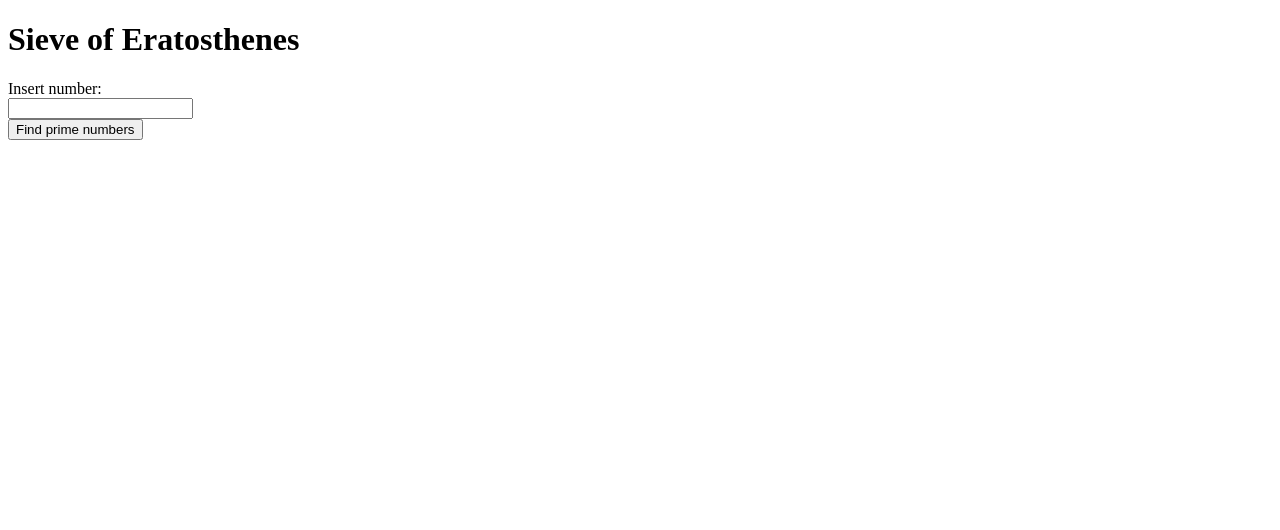
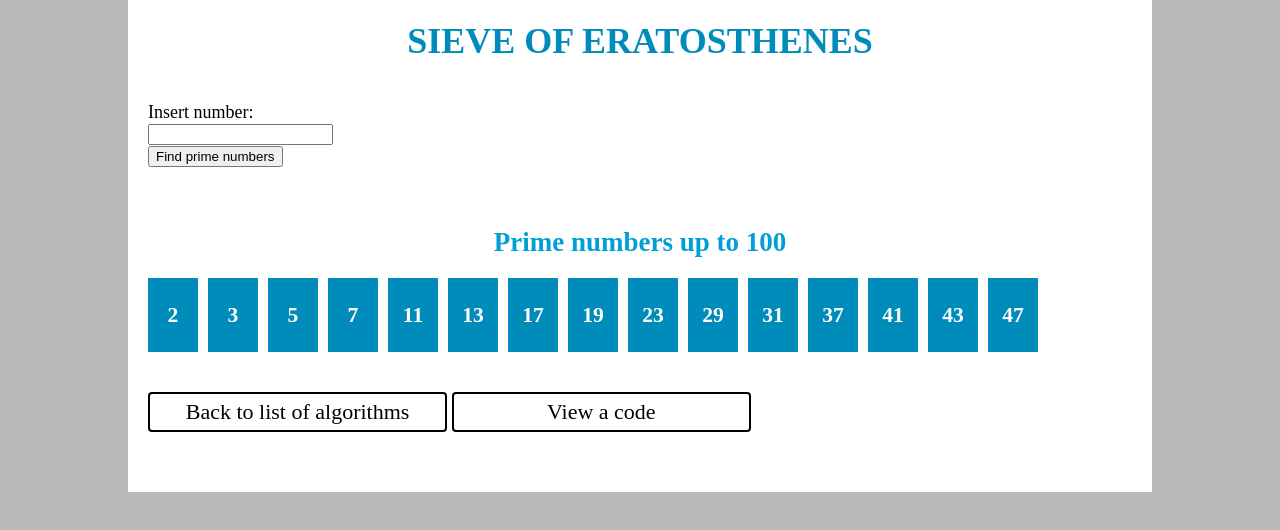
Before and after one commit to vit-krizka/algorithms, a plain HTML site: page pages/sieveOfEratosthenes.html in a window 1280 px wide. Drawn offline with Linux system fonts and the light colour scheme.

Commit message:
algorithm page

```diff
--- a/pages/sieveOfEratosthenes.html
+++ b/pages/sieveOfEratosthenes.html
@@ -1,27 +1,103 @@
 <!DOCTYPE html>
 <html lang="en">
+
 <head>
     <meta charset="UTF-8">
     <meta http-equiv="X-UA-Compatible" content="IE=edge">
     <meta name="viewport" content="width=device-width, initial-scale=1.0">
     <title>Sieve of Eratosthenes</title>
+    <link rel="stylesheet" type="text/css" href="../style.css">
 </head>
+
 <body>
+    <main class="container algo">
+        <h1>SIEVE OF ERATOSTHENES</h1>
 
-<h1>Sieve of Eratosthenes</h1>
+        <section>
             <form id="post">
                 <label for="maxNumber">Insert number:</label><br>
                 <input type="number" id="maxNumber" name="maxNumber"><br>
                 <input type="submit" value="Find prime numbers">
             </form>
-<p id="primeNumbers"></p>
+        </section>
+
+        <section>
+            <div id="primeNumbersSection">
+            </div>
+        </section>
+
+        <section>
+            <div>
+                <div class="button-grey">
+                    <a href="/">Back to list of algorithms</a>
+                </div>
+                <div class="button-grey">
+                    <a href="/pages/sieveOfEratosthenesCode.html">View a code</a>
+                </div>
+            </div>
+        </section>
 
         <script>
             let form = document.querySelector('#post');
             let data = new FormData(form);
-    let number = data.get('maxNumber');
+            let maxNumber = data.get('maxNumber') || 100;
 
-    document.getElementById(primeNumbers).innerHTML = "2";
+            let primeNumbersSection = document.getElementById("primeNumbersSection");
+
+            function sieveOfEratosthenes(n) {
+                if (n <= 1) {
+                    return [];
+                }
+
+                const numbers = new Map();
+
+                for (i = 0; i <= n; i++) {
+                    numbers.set(i, true);
+                }
+
+                numbers.set(0, false);
+                numbers.set(1, false);
+
+                const maxN = Math.sqrt(n);
+
+                for (i = 2; i <= maxN; i++) {
+                    if (numbers.get(i) === true) {
+                        for (j = i * 2; j <= n; j = j + i) {
+                            numbers.set(j, false);
+                        }
+                    }
+                }
+
+                primeNumbers = [];
+
+                numbers.forEach(function (value, key) {
+                    if (value === true) {
+                        primeNumbers.push(key);
+                    }
+                });
+
+                return primeNumbers;
+            }
+
+            function printPrimeNumbers() {
+                const primeNumberTitle = document.createElement("h2");
+                primeNumberTitle.innerHTML = `Prime numbers up to ${maxNumber}`;
+
+                const primeNumbersDiv = document.createElement("div");
+                primeNumbersDiv.classList.add("primeNumbersBox");
+                const primeNumbers = sieveOfEratosthenes(50);
+
+                for (const number of primeNumbers) {
+                    primeNumbersDiv.innerHTML += `<div class="primeBox"><p class="primeNumber">${number}<p></div>`;
+                }
+
+                primeNumbersSection.appendChild(primeNumberTitle);
+                primeNumbersSection.appendChild(primeNumbersDiv);
+            }
+
+            printPrimeNumbers();
         </script>
+    </main>
 </body>
+
 </html>
--- a/style.css
+++ b/style.css
@@ -10,6 +10,32 @@ h1 {
     text-align: center;
     padding: 20px 0;
     color: #008CBA;
+}
+
+h2 {
+    margin: 0;
+    text-align: center;
+    padding: 20px 0;
+    color: #00a0d6;
+}
+
+h3 {
+    margin: 0;
+    text-align: center;
+    padding: 10px 0;
+    color: #00a0d6;
+}
+
+a,
+a:hover,
+a:focus,
+a:active {
+    text-decoration: none;
+    color: inherit;
+}
+
+.algo section {
+    padding: 20px;
 }
 
 .container {
@@ -44,6 +70,30 @@ h1 {
     transition: all 0.5s;
 }
 
+.button-grey {
+    display: inline-block;
+    width: 30%;
+    font-size: 22px;
+    text-align: center;
+    border-radius: 4px;
+    color: black;
+    background-color: white;
+    border: 2px solid #000000;
+    margin: 0 auto 10px auto;
+    padding: 5px 0;
+    transition: all 0.5s;
+    cursor: pointer;
+    z-index: 2;
+}
+
+.button-grey:hover {
+    font-weight: bold;
+    background-color: #666666;
+    color: white;
+    cursor: pointer;
+    transition: all 0.5s;
+}
+
 .info {
     display: none;
     width: 65%;
@@ -52,9 +102,31 @@ h1 {
     color: black;
     background-color: white;
     border: 2px solid #008CBA;
-    margin: 0 auto 15px auto;
+    margin: 0 auto 0px auto;
     padding: 20px 15px 5px 15px;
     position: relative;
     top: -37px;
     z-index: 1;
 }
+
+.primeNumbersBox {
+    display: flex;
+    flex-direction: row;
+    flex-wrap: wrap;
+    justify-content: left;
+    gap: 10px;
+}
+
+.primeBox {
+    background-color: #008CBA;
+    width: 50px;
+    /* height: 50px; */
+    text-align: center;
+}
+
+.primeNumber {
+    color: white;
+    font-size: larger;
+    font-weight: bold;
+    padding: 3px;
+}
```
Also changed, not shown: algorithms/sieve-of-eratosthenes.js (+7 -4 lines), index.html (+18 -7 lines), pages/sieveOfEratosthenesCode.html (added, +33 -0 lines), images/sieve-array.png (added), images/sieve-map.png (added), 1 other file. Lines whose indentation alone changed are shown as unchanged.
